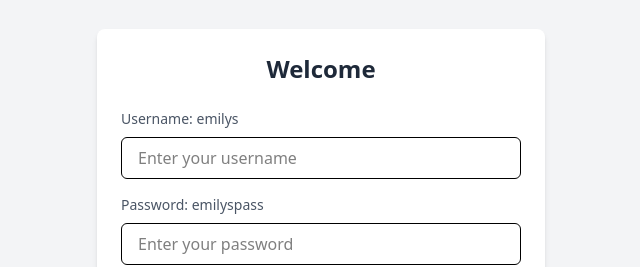
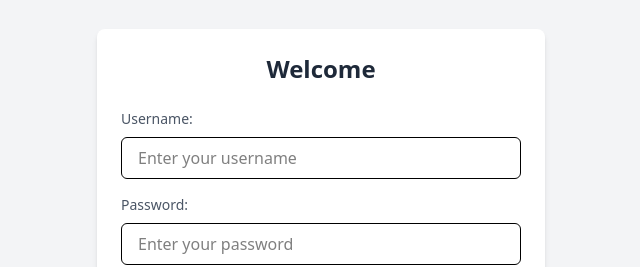
Before and after one commit to huychenh/huyc_react_workshop, a React (Vite) app: page /auth/login in a window 1280 px wide. Shown: the part 177-444 px from the top of the page, without its empty margins (319-959 px from the left). Built offline with nearby package versions, Linux system fonts and the light colour scheme; no server answers.

Commit message:
Review code.

```diff
--- a/src/pages/login.tsx
+++ b/src/pages/login.tsx
@@ -78,7 +78,7 @@ const Login = () => {
       <form className="mt-6" onSubmit={handleSubmit(onSubmit)} noValidate>
         <div className="mb-4">
           <Input
-            label="Username: emilys"
+            label="Username:"
             required
             placeholder="Enter your username"
             error={errors.username?.message}
@@ -89,7 +89,7 @@ const Login = () => {
         </div>
         <div className="mb-4">
           <Input
-            label="Password: emilyspass"
+            label="Password:"
             type="password"
             placeholder="Enter your password"
             error={errors.password?.message}
```
